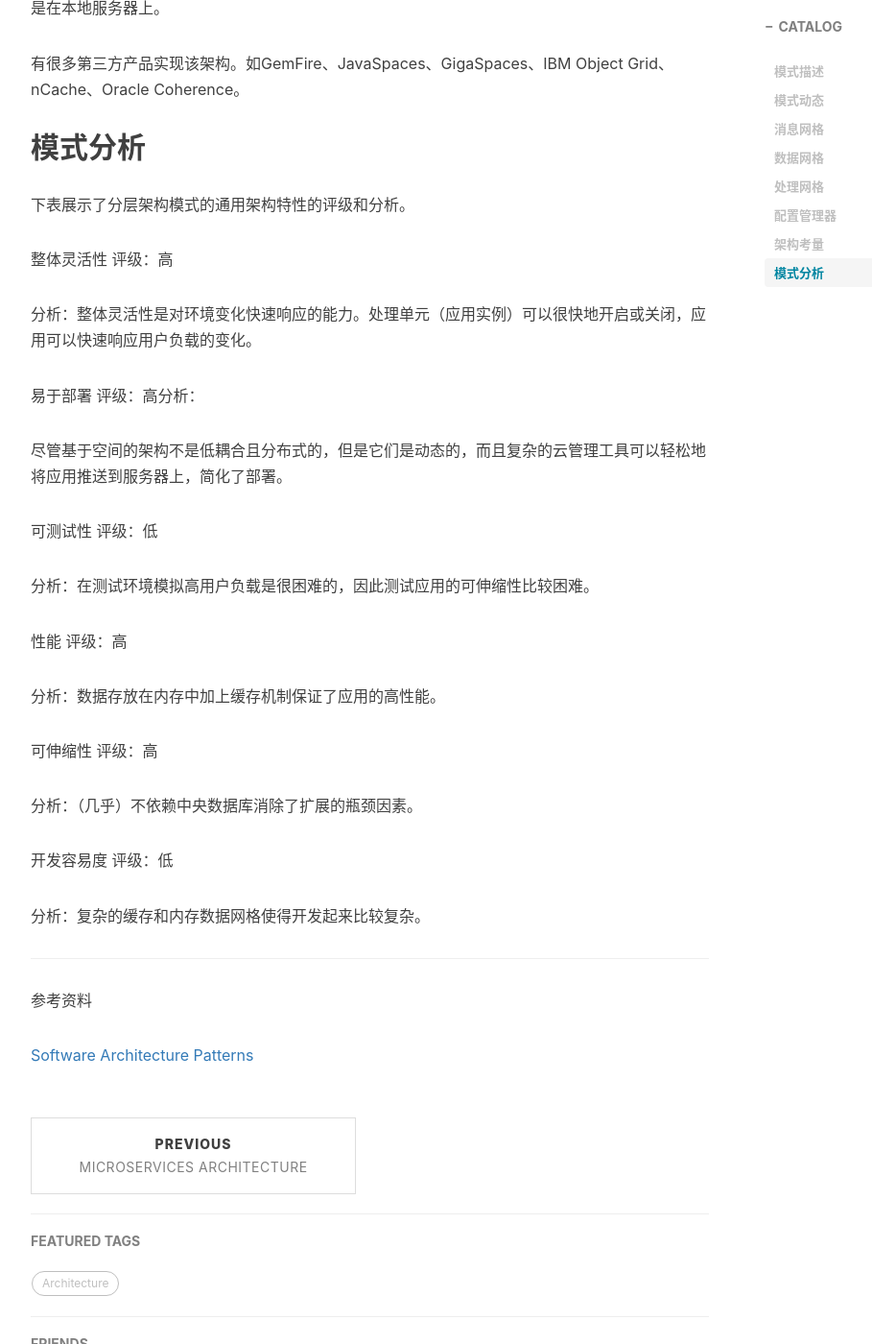
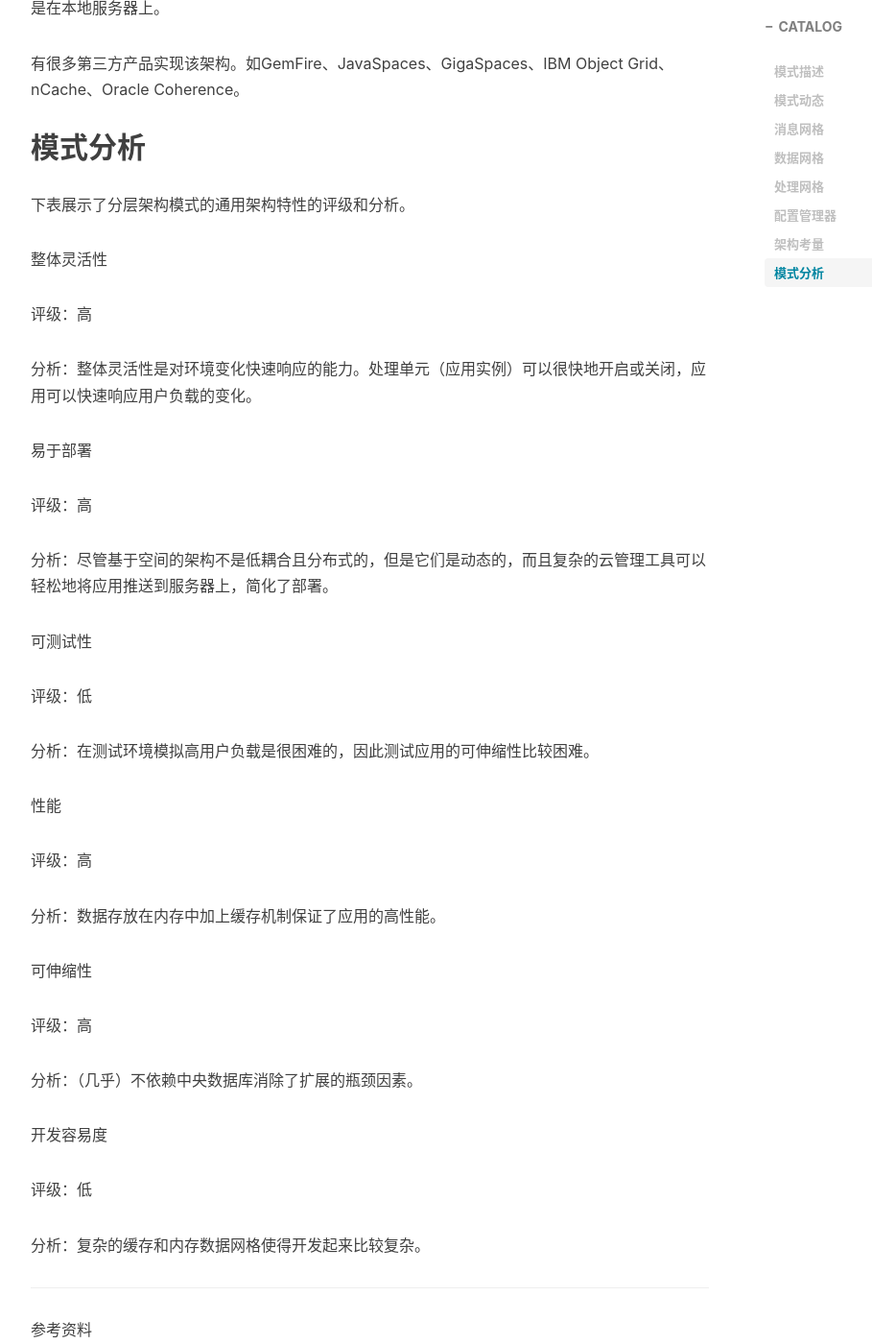
Before and after one commit to wukn/wukn.github.io, a Jekyll site: the page built from _posts/2016-10-21-space-based-architecture.markdown, in a window 1280 px wide and 1400 px high, scrolled down 4689 px. Shown: the whole window at 96% size, without its empty margins (233-1142 px from the left). Built offline with Jekyll 4.4.1, drawn with Linux system fonts in a browser that asks for light colours; nearby versions of some CDN libraries; comment, search, counter and statistics services are not loaded.

Commit message:
optimize doc style

```diff
--- a/_posts/2016-10-21-event-driven-architecture.markdown
+++ b/_posts/2016-10-21-event-driven-architecture.markdown
@@ -73,31 +73,37 @@ broker与mediator的区别在于没有中心的事件中介，与之相反，消
 下表展示了分层架构模式的通用架构特性的评级和分析。
 
 整体灵活性
+
 评级：高
 
 分析：整体灵活性是对环境变化的快速响应能力。由于事件吹组件是单目标的，而且相互之间完全解耦，通常变化被隔离在组件内或几个事件处理器之间，可以不影响其他组件快速地被修改。
 
 易于部署
+
 评级：高
 
 分析：由于事件组件之间相互解耦，该模式部署起来相对比较容易。broker拓扑结构比mediator托布结构更容易部署，因为事件中介从某种程度上来说和事件处理器是耦合的，修改事件处理组件时可能也需要修改事件中介，需要同时部署事件处理组件和事件中介。
 
 可测试性
+
 评级：低
 
 分析：虽然独立的单元测试并不是十分困难，但是需要特殊的测试客户端或测试工具来生成事件。异步的特性也导致测试比较复杂。
 
 性能
+
 评级：高
 
 分析：正如所有的消息架构，也许实现的架构性能不是很好，但由于异步的特性，该架构的性能通常比较高。换句话说，执行解耦的、并行的异步操作的能力超过消息队列出入的成本。
 
 可伸缩性
+
 评级：高
 
 分析：该模式的可扩展性来自于事件处理器的高度独立和解耦。每个事件处理器可以被独立地扩展，可扩展的粒度很小。
 
 开发容易度
+
 评级：低
 
 分析：异步性、契约的创建、事件处理器未响应或代理失败时需要更多的错误处理，使得开发过程比较复杂。
--- a/_posts/2016-10-21-layered-architecture.markdown
+++ b/_posts/2016-10-21-layered-architecture.markdown
@@ -73,31 +73,37 @@ Customer Screen用于接收请求并展示用户信息，它不知道数据在
 下表展示了分层架构模式的通用架构特性的评级和分析。
 
 整体灵活性
+
 评级：低
 
 分析：整体灵活性是快速响应环境变化的能力。尽管层隔离特性可以将变化隔离在层内，在分层结构中做一些改变也是费时费力的，因为这种模式大部分实现的整体性和通常出现的组件之间的紧耦合。
 
 易于部署
+
 评级：低
 
 分析：取决于如何实现该模式，尤其是大型应用，部署将会是很大的问题。某个组件的小改动可能就需要重新部署整个应用（或者大部分）。部署需要计划或规划好，在非工作时间或周末实施。因此，分部架构模式导致不能持续集成，降低了部署的灵活性。
 
 可测试性
+
 评级：高
 
 分析：因为组件是属于某一层的，测试时其它层可以被模拟或直接去掉，因此该模式相对很容易测试。开发者在隔离测试业务层时可以模拟一个展示层，也可以在测试展示层时使用模拟的业务层。
 
 性能
+
 评级：低
 
 分析：尽管有些分层模式的性能还不错，但是它的特征决定了无法带来高性能，因为每个请求的处理都要穿过很多层。
 
 可伸缩性
+
 评级：低
 
 分析：由于这种模式倾向于导致紧耦合，且模式的整体实现性导致难以扩展。可以把每个层分成单独的物理模块部署，或者把整个应用复制多个节点，但总体粒度太过宽泛，难以扩展。
 
 开发容易度
+
 评级：高
 
 分析：分层架构在开发上相对比较容易。因为大家都很熟悉这种架构，且不难实现。因为大部分公司开发项目时都是通过层来区分技能的，分层结构模式成为大部分商业应用开发公司的首选。公司的组织架构和软件架构之间的关系被称为Conway's law。
--- a/_posts/2016-10-21-microkernel-architecture.markdown
+++ b/_posts/2016-10-21-microkernel-architecture.markdown
@@ -54,31 +54,37 @@ tags:
 下表展示了分层架构模式的通用架构特性的评级和分析。
 
 整体灵活性
+
 评级：高
 
 分析：整体灵活性是对环境变化快速响应的能力。由于插件之间的低耦合，改变通常是隔离的，可以快速实现。通常，核心系统是稳定且快速的，具有一定的健壮性，几乎不需要修改。
 
 易于部署
+
 评级：高
 
 分析：取决于实现方式，插件可以在运行时动态添加（热部署），最小化部署的停机时间。
 
 可测试性
+
 评级：高
 
 分析：插件可以独立测试，也很容易被模拟，不需修改核心系统就可以演示或构建新特性的原型。
 
 性能
+
 评级：高
 
 分析：虽然微内核架构本身不会使应用高性能，但通常使用微内核架构构建的应用性能都还不错，因为可以自定义或者裁剪掉不需要的功能。JBoss应用服务器就是这样的。
 
 可伸缩性
+
 评级：低
 
 分析：因为大部分微内核架构的实现都是基于产品的，一般都很小，是一个独立的单元，因此不具有高可伸缩性。取决于插件的实现方式，有时在插件特性层可以提供伸缩性，但总体上来说该架构还是用于构建高可伸缩性应用的。
 
 开发容易度
+
 评级：低
 
 分析：微内核架构需要深思熟虑的设计和契约的规划管理，因此实现起来比较复杂。契约的版本机制、插件的注册机制、插件的粒度、插件连接方式的选择都使得实现起来是复杂的。
--- a/_posts/2016-10-21-microservices-architecture.markdown
+++ b/_posts/2016-10-21-microservices-architecture.markdown
@@ -72,31 +72,37 @@ tags:
 下表展示了分层架构模式的通用架构特性的评级和分析。
 
 整体灵活性
+
 评级：高
 
 分析：整体灵活性是对环境变化快速响应的能力。服务组件是独立部署单元，改变通常隔离在组件内，可以快速实现和部署。
 
 易于部署
+
 评级：高
 
 分析：服务组件是低耦合的独立部署单元，可实现热部署和持续集成。
 
 可测试性
+
 评级：高
 
 分析：业务功能被分散在服务组件内，对服务组件进行测试是很方便的。而服务组件之间是低耦合的，很少有涉及几个服务组件同时改动而需要联合测试的情况。
 
 性能
+
 评级：低
 
 分析：虽然根据这个架构实现的性能可能还不错，但它的分布式特性决定了它不是一个高性能的架构。
 
 可伸缩性
+
 评级：高
 
 分析：应用被分成独立的服务组件，每个组件可以单独地扩展。
 
 开发容易度
+
 评级：高
 
 分析：业务功能被分散在独立且唯一的服务组件中，由于其作用域很小，开发起来很容易。很少有一个组件会影响另一个组件的情况，减少了开发人员之间冲突的可能。
--- a/_posts/2016-10-21-space-based-architecture.markdown
+++ b/_posts/2016-10-21-space-based-architecture.markdown
@@ -77,31 +77,37 @@ tags:
 下表展示了分层架构模式的通用架构特性的评级和分析。
 
 整体灵活性
+
 评级：高
 
 分析：整体灵活性是对环境变化快速响应的能力。处理单元（应用实例）可以很快地开启或关闭，应用可以快速响应用户负载的变化。
 
 易于部署
-评级：高分析：
 
-尽管基于空间的架构不是低耦合且分布式的，但是它们是动态的，而且复杂的云管理工具可以轻松地将应用推送到服务器上，简化了部署。
+评级：高
+
+分析：尽管基于空间的架构不是低耦合且分布式的，但是它们是动态的，而且复杂的云管理工具可以轻松地将应用推送到服务器上，简化了部署。
 
 可测试性
+
 评级：低
 
 分析：在测试环境模拟高用户负载是很困难的，因此测试应用的可伸缩性比较困难。
 
 性能
+
 评级：高
 
 分析：数据存放在内存中加上缓存机制保证了应用的高性能。
 
 可伸缩性
+
 评级：高
 
 分析：（几乎）不依赖中央数据库消除了扩展的瓶颈因素。
 
 开发容易度
+
 评级：低
 
 分析：复杂的缓存和内存数据网格使得开发起来比较复杂。
```
